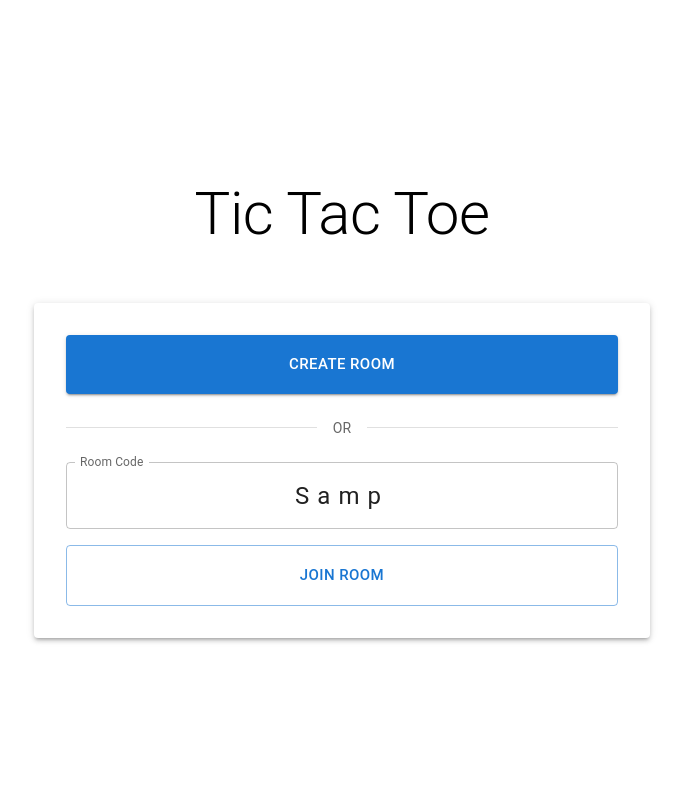
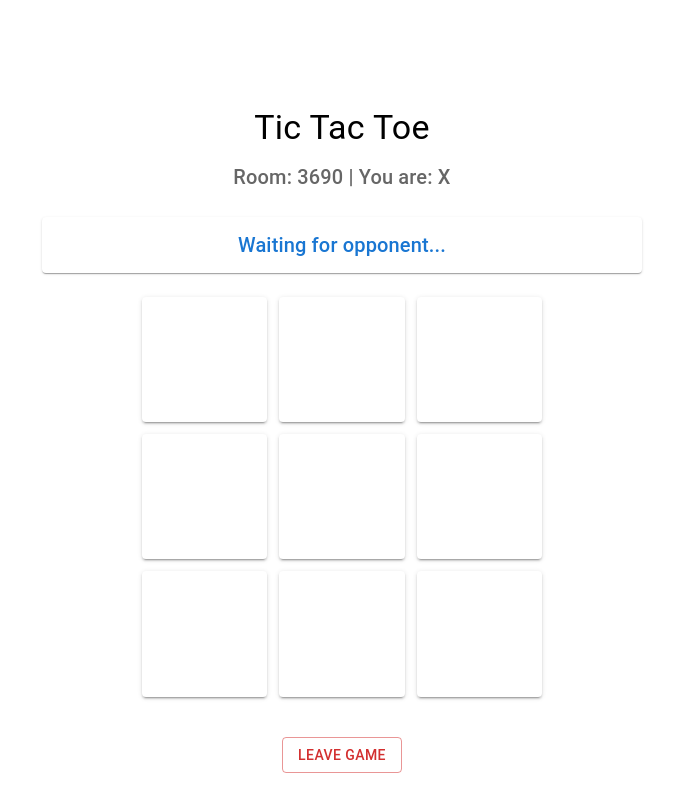
Before and after one commit to baseet96/TicTacTow, a React (Vite) app in the folder frontend/: page / in a window 1280 px wide. Both pictures are taken after typing "Sample" into the empty fields and a click on the button "CREATE ROOM". Shown: the top 812 px of the page, without its empty margins (298-981 px from the left). Built offline with nearby package versions, Linux system fonts and the light colour scheme.

Commit message:
added gameboard and ui

```diff
--- a/frontend/src/App.jsx
+++ b/frontend/src/App.jsx
@@ -1,14 +1,71 @@
+import { useState } from 'react'
 import HomeScreen from './components/HomeScreen'
+import GameBoard from './components/GameBoard'
 
 function App() {
+  const [screen, setScreen] = useState('home') // 'home' or 'game'
+  const [roomCode, setRoomCode] = useState('')
+  const [playerSymbol, setPlayerSymbol] = useState('')
+  const [board, setBoard] = useState(Array(9).fill(''))
+  const [currentTurn, setCurrentTurn] = useState('X')
+  const [gameStatus, setGameStatus] = useState('waiting') // 'waiting', 'playing', 'win', 'draw'
+
   const handleCreateRoom = () => {
-    console.log('Create room clicked')
     // TODO: WebSocket logic to create room
+    // Mock for now
+    const mockRoomCode = Math.floor(1000 + Math.random() * 9000).toString()
+    setRoomCode(mockRoomCode)
+    setPlayerSymbol('X')
+    setGameStatus('waiting')
+    setScreen('game')
+    console.log('Create room clicked:', mockRoomCode)
   }
 
-  const handleJoinRoom = (roomCode) => {
-    console.log('Join room:', roomCode)
+  const handleJoinRoom = (code) => {
     // TODO: WebSocket logic to join room
+    // Mock for now
+    setRoomCode(code)
+    setPlayerSymbol('O')
+    setGameStatus('playing')
+    setScreen('game')
+    console.log('Join room:', code)
+  }
+
+  const handleCellClick = (index) => {
+    if (board[index] || gameStatus !== 'playing' || currentTurn !== playerSymbol) {
+      return
+    }
+
+    // TODO: Send move via WebSocket
+    const newBoard = [...board]
+    newBoard[index] = playerSymbol
+    setBoard(newBoard)
+    setCurrentTurn(currentTurn === 'X' ? 'O' : 'X')
+    console.log('Cell clicked:', index)
+  }
+
+  const handleLeaveRoom = () => {
+    // Reset game state
+    setScreen('home')
+    setRoomCode('')
+    setPlayerSymbol('')
+    setBoard(Array(9).fill(''))
+    setCurrentTurn('X')
+    setGameStatus('waiting')
+  }
+
+  if (screen === 'game') {
+    return (
+      <GameBoard
+        roomCode={roomCode}
+        playerSymbol={playerSymbol}
+        board={board}
+        currentTurn={currentTurn}
+        gameStatus={gameStatus}
+        onCellClick={handleCellClick}
+        onLeaveRoom={handleLeaveRoom}
+      />
+    )
   }
 
   return <HomeScreen onCreateRoom={handleCreateRoom} onJoinRoom={handleJoinRoom} />
--- /dev/null
+++ b/frontend/src/components/GameBoard.jsx
@@ -0,0 +1,128 @@
+import { Box, Paper, Typography, Button, Container } from '@mui/material'
+
+function GameBoard({
+  roomCode,
+  playerSymbol,
+  board,
+  currentTurn,
+  gameStatus,
+  onCellClick,
+  onLeaveRoom
+}) {
+  const renderCell = (index) => {
+    const value = board[index]
+
+    return (
+      <Paper
+        elevation={2}
+        sx={{
+          width: '100%',
+          aspectRatio: '1',
+          display: 'flex',
+          alignItems: 'center',
+          justifyContent: 'center',
+          cursor: value ? 'default' : 'pointer',
+          bgcolor: value ? 'action.selected' : 'background.paper',
+          '&:hover': {
+            bgcolor: value ? 'action.selected' : 'action.hover',
+          },
+          transition: 'all 0.2s'
+        }}
+        onClick={() => !value && onCellClick(index)}
+      >
+        <Typography
+          variant="h2"
+          sx={{
+            fontWeight: 'bold',
+            color: value === 'X' ? 'primary.main' : 'secondary.main',
+            userSelect: 'none'
+          }}
+        >
+          {value}
+        </Typography>
+      </Paper>
+    )
+  }
+
+  const getStatusMessage = () => {
+    if (gameStatus === 'waiting') {
+      return 'Waiting for opponent...'
+    }
+    if (gameStatus === 'win') {
+      return `${currentTurn} Wins! 🎉`
+    }
+    if (gameStatus === 'draw') {
+      return "It's a Draw!"
+    }
+    if (currentTurn === playerSymbol) {
+      return 'Your turn'
+    }
+    return `Opponent's turn (${currentTurn})`
+  }
+
+  return (
+    <Container maxWidth="sm">
+      <Box
+        sx={{
+          minHeight: '100vh',
+          display: 'flex',
+          flexDirection: 'column',
+          justifyContent: 'center',
+          alignItems: 'center',
+          gap: 3,
+          py: 4
+        }}
+      >
+        {/* Header */}
+        <Box sx={{ textAlign: 'center', width: '100%' }}>
+          <Typography variant="h4" gutterBottom>
+            Tic Tac Toe
+          </Typography>
+          <Typography variant="h6" color="text.secondary">
+            Room: {roomCode} | You are: {playerSymbol}
+          </Typography>
+        </Box>
+
+        {/* Status */}
+        <Paper elevation={1} sx={{ px: 3, py: 1.5, width: '100%' }}>
+          <Typography
+            variant="h6"
+            textAlign="center"
+            color={
+              gameStatus === 'win' ? 'success.main' :
+              gameStatus === 'draw' ? 'warning.main' :
+              currentTurn === playerSymbol ? 'primary.main' : 'text.secondary'
+            }
+          >
+            {getStatusMessage()}
+          </Typography>
+        </Paper>
+
+        {/* Game Board */}
+        <Box
+          sx={{
+            display: 'grid',
+            gridTemplateColumns: 'repeat(3, 1fr)',
+            gap: 1.5,
+            width: '100%',
+            maxWidth: '400px'
+          }}
+        >
+          {[0, 1, 2, 3, 4, 5, 6, 7, 8].map((index) => renderCell(index))}
+        </Box>
+
+        {/* Leave Button */}
+        <Button
+          variant="outlined"
+          color="error"
+          onClick={onLeaveRoom}
+          sx={{ mt: 2 }}
+        >
+          Leave Game
+        </Button>
+      </Box>
+    </Container>
+  )
+}
+
+export default GameBoard
```
